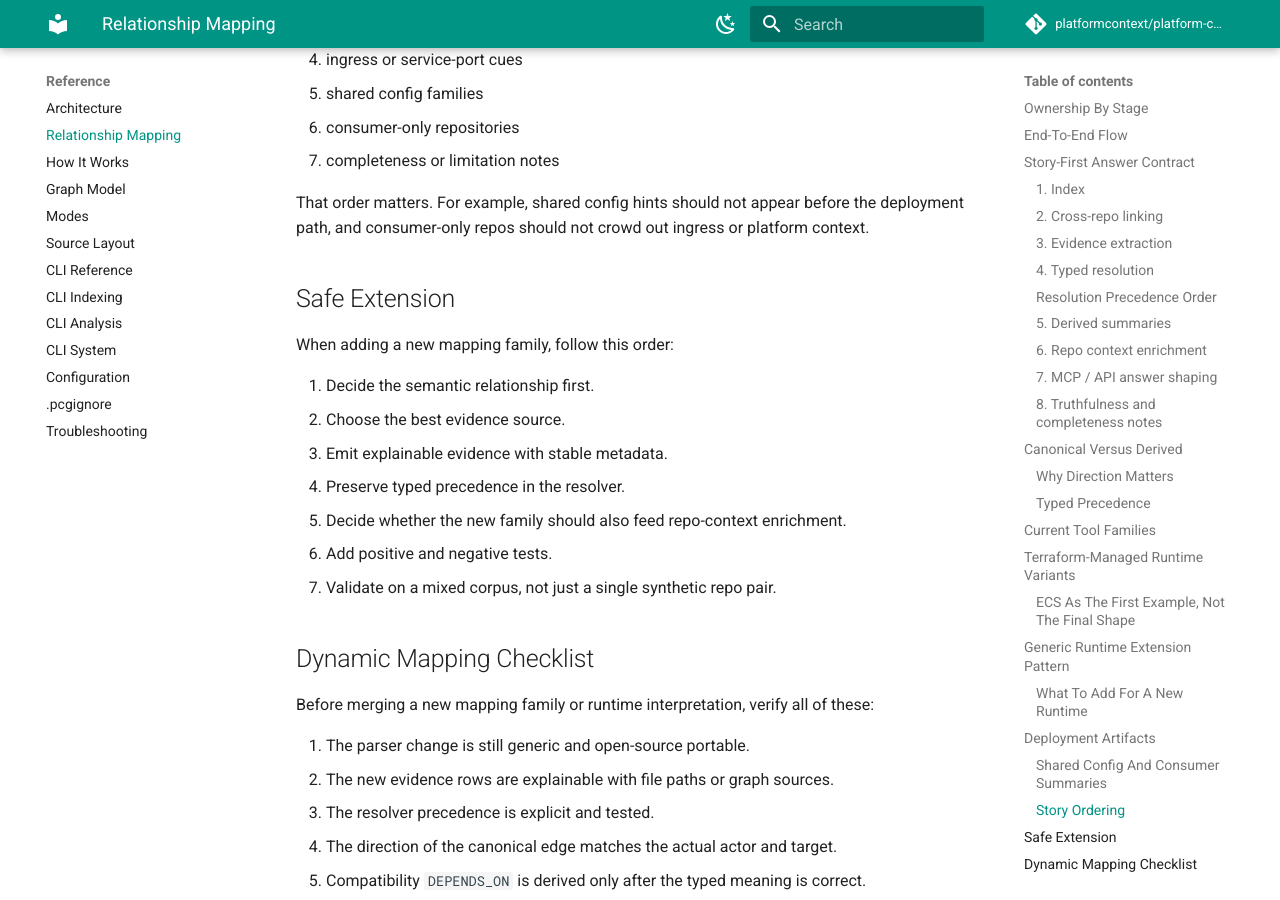
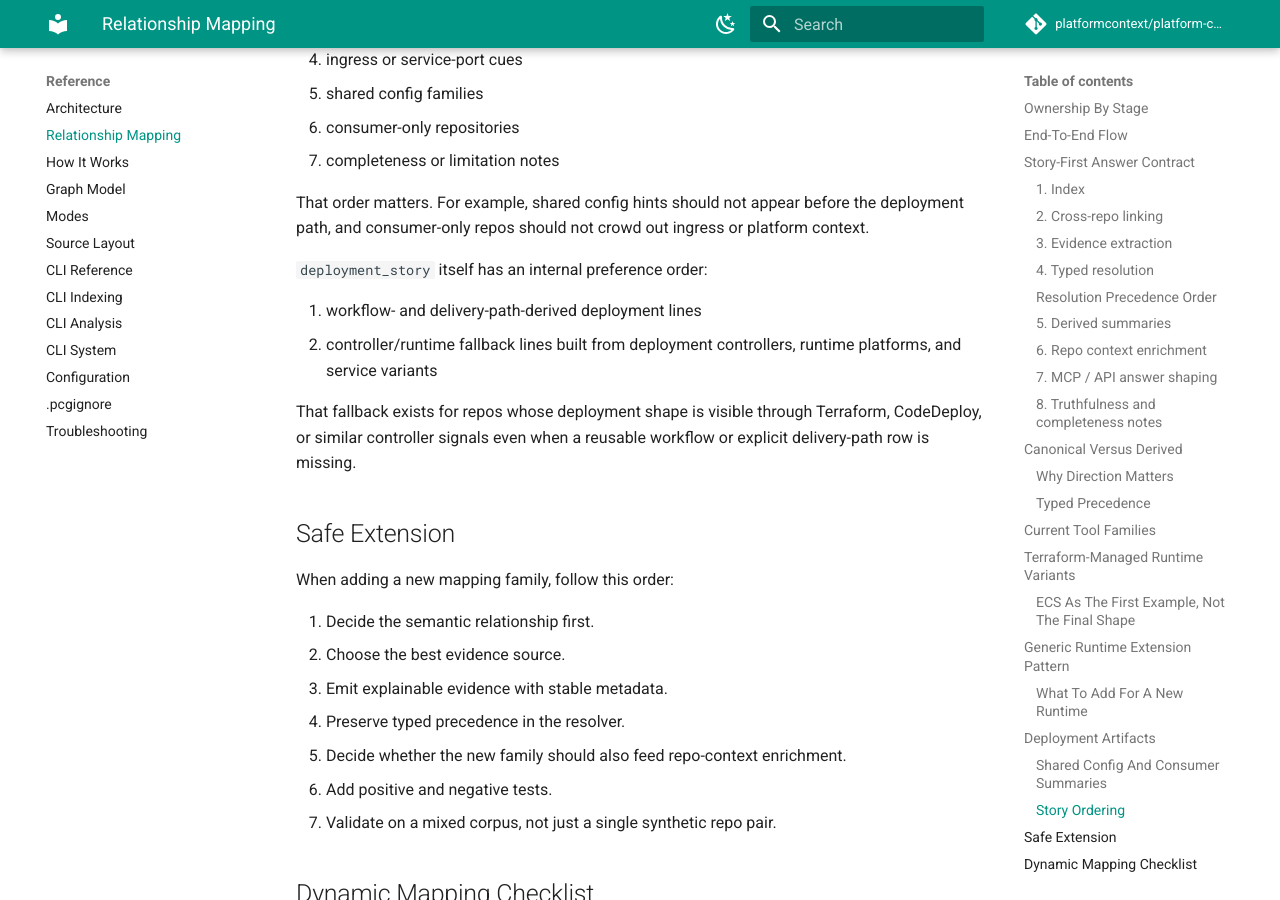
Before and after one commit to platformcontext/platform-context-graph, an MkDocs documentation site: the page built from docs/docs/reference/relationship-mapping.md, in a window 1280 px wide and 900 px high, scrolled down 10877 px. Built offline with MkDocs 1.6.1 and Material for MkDocs 9.7.7, drawn with Linux system fonts in a browser that asks for light colours; comment, search, counter and statistics services are not loaded.

Commit message:
Document deployment story fallback ordering

```diff
--- a/docs/docs/reference/relationship-mapping.md
+++ b/docs/docs/reference/relationship-mapping.md
@@ -329,6 +329,13 @@ The top-level repository `story` is intentionally assembled in a fixed order so
 
 That order matters. For example, shared config hints should not appear before the deployment path, and consumer-only repos should not crowd out ingress or platform context.
 
+`deployment_story` itself has an internal preference order:
+
+1. workflow- and delivery-path-derived deployment lines
+2. controller/runtime fallback lines built from deployment controllers, runtime platforms, and service variants
+
+That fallback exists for repos whose deployment shape is visible through Terraform, CodeDeploy, or similar controller signals even when a reusable workflow or explicit delivery-path row is missing.
+
 ## Safe Extension
 
 When adding a new mapping family, follow this order:
```
Also changed, not shown: docs/docs/guides/mcp-guide.md (+2 -0 lines), src/platform_context_graph/relationships/README.md.
